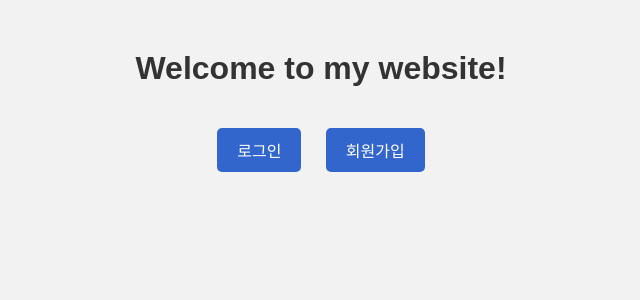
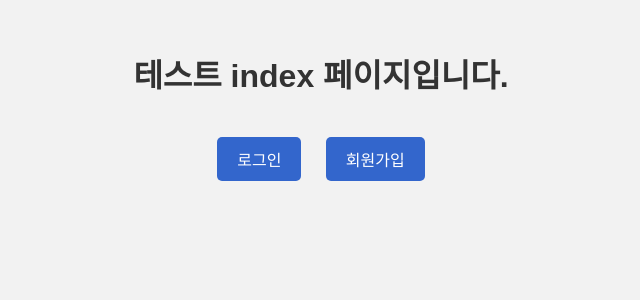
Before and after one commit to ygni/cicdtestphp, a PHP site: page / in a window 1280 px wide. Shown: the top 300 px of the page, without its empty margins (319-959 px from the left). Run offline with PHP 8.4, Linux system fonts and the light colour scheme.

Commit message:
Update index.php

```diff
--- a/index.php
+++ b/index.php
@@ -41,7 +41,7 @@
 </head>
 <body>
     <div class="container">
-        <h1>Welcome to my website!</h1>
+        <h1>테스트 index 페이지입니다.</h1>
         <a class="btn" href="login.php">로그인</a>
         <a class="btn" href="membership.php">회원가입</a>
     </div>
```
